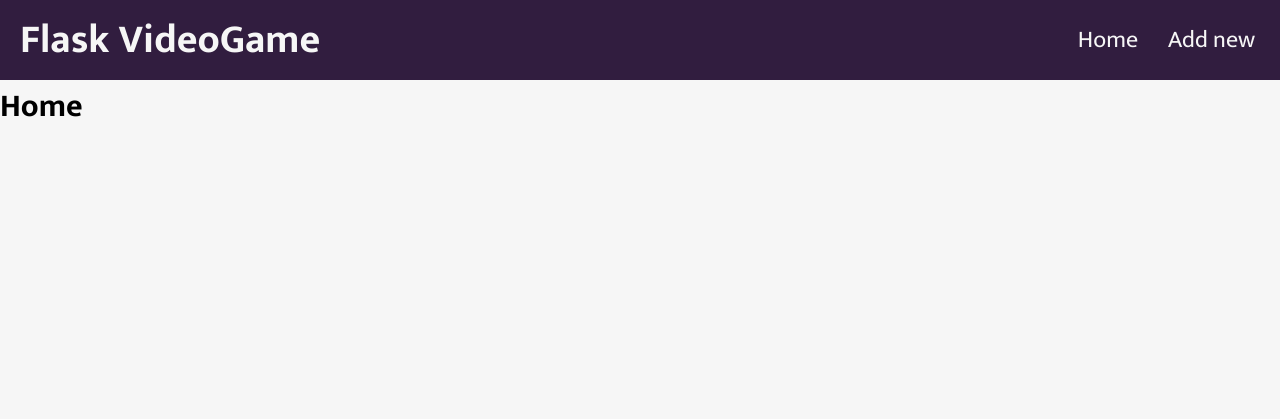
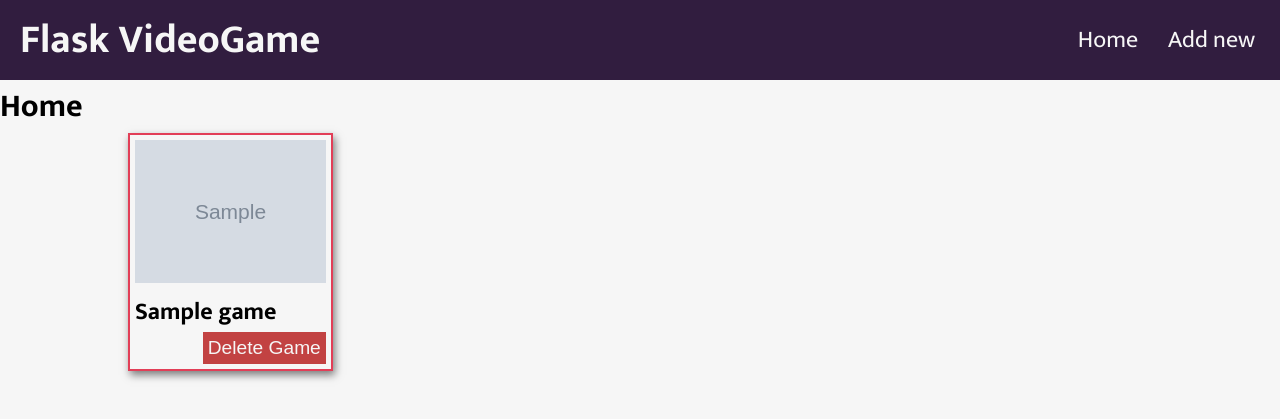
Before and after one commit to ChrisStyles99/flask-games-crud, a Flask app: page / in a window 1280 px wide. Shown: the top 419 px of the page. Run offline with Flask 2, Linux system fonts and the light colour scheme; tables that the repository leaves empty hold one stand-in row (values such as "Sample post"); grey boxes marked "Sample" are stand-in pictures.

Commit message:
Added game info cards

```diff
--- a/app/__init__.py
+++ b/app/__init__.py
@@ -8,7 +8,6 @@
   app.register_blueprint(main)
   app.config["SQLALCHEMY_DATABASE_URI"] = os.environ.get('DB_URI')
   app.config["SQLALCHEMY_TRACK_MODIFICATIONS"] = os.environ.get('TRACK_MODIFICATIONS')
-  print(os.environ.get('DB_URI'))
 
   db.init_app(app)
 
--- a/app/static/main.css
+++ b/app/static/main.css
@@ -50,3 +50,37 @@
 .nav-link a:hover {
   background-color: var(--secondary);
 }
+
+.cards {
+  width: 80vw;
+  margin: auto;
+  display: grid;
+  grid-template-columns: 1fr 1fr 1fr 1fr 1fr;
+}
+
+.card {
+  margin: auto;
+  border: 2px solid var(--third);
+  padding: 5px;
+  box-shadow: 2px 4px 8px rgba(0, 0, 0, 0.5);
+}
+
+.card img {
+  width: 100%;
+  height: 100%;
+  object-fit: cover;
+}
+
+.card h3 {
+  font-size: 1.5rem;
+}
+
+.card .delete-btn button {
+  font-size: 1.2rem;
+  background-color: #c24242;
+  padding: 5px;
+  border: none;
+  color: var(--bg);
+  float: right;
+  cursor: pointer;
+}
--- /dev/null
+++ b/app/templates/add.html
@@ -0,0 +1,5 @@
+{% extends "layout.html" %}
+
+{% block body %}
+  <h1>Add new game</h1>
+{% endblock %}
--- a/app/templates/index.html
+++ b/app/templates/index.html
@@ -2,4 +2,15 @@
 
 {% block body %}
   <h1>Home</h1>
+  <div class="cards">
+    {% for game in video_games %}
+      <div class="card">
+        <img src="{{ game.image_url }}" alt="{{game.title}} image">
+        <h3>{{ game.title }}</h3>
+        <form class="delete-btn" action="{{ url_for('main.delete') }}" method="POST">
+          <button value="{{ game.id }}" name="game_id" >Delete Game</button>
+        </form>
+      </div>
+    {% endfor %}
+  </div>
 {% endblock %}
--- a/app/templates/layout.html
+++ b/app/templates/layout.html
@@ -10,8 +10,8 @@
   <nav class="nav">
     <h1 class="logo">Flask VideoGame</h1>
     <ul class="nav-list">
-      <li class="nav-link"><a href="#">Home</a></li>
-      <li class="nav-link"><a href="#">Add new</a></li>
+      <li class="nav-link"><a href="{{ url_for('main.index') }}">Home</a></li>
+      <li class="nav-link"><a href="{{url_for('main.add')}}">Add new</a></li>
     </ul>
   </nav>
 
--- a/app/views.py
+++ b/app/views.py
@@ -7,18 +7,17 @@
 @main.route('/')
 def index():
   video_games = VideoGame.query.all()
-  print(video_games)
-  return render_template('index.html')
+  return render_template('index.html', video_games = video_games)
 
-@main.route('/game/<id>')
-def game(id):
-  id = int(id)
-  video_game = VideoGame.query.get(id)
-  return 'Single Game'
+# @main.route('/game/<id>')
+# def game(id):
+#   id = int(id)
+#   video_game = VideoGame.query.get(id)
+#   return 'Single Game'
 
 @main.route('/add')
 def add():
-  return 'Add game'
+  return render_template('add.html')
 
 @main.route('/create', methods=["POST"])
 def create():
```
